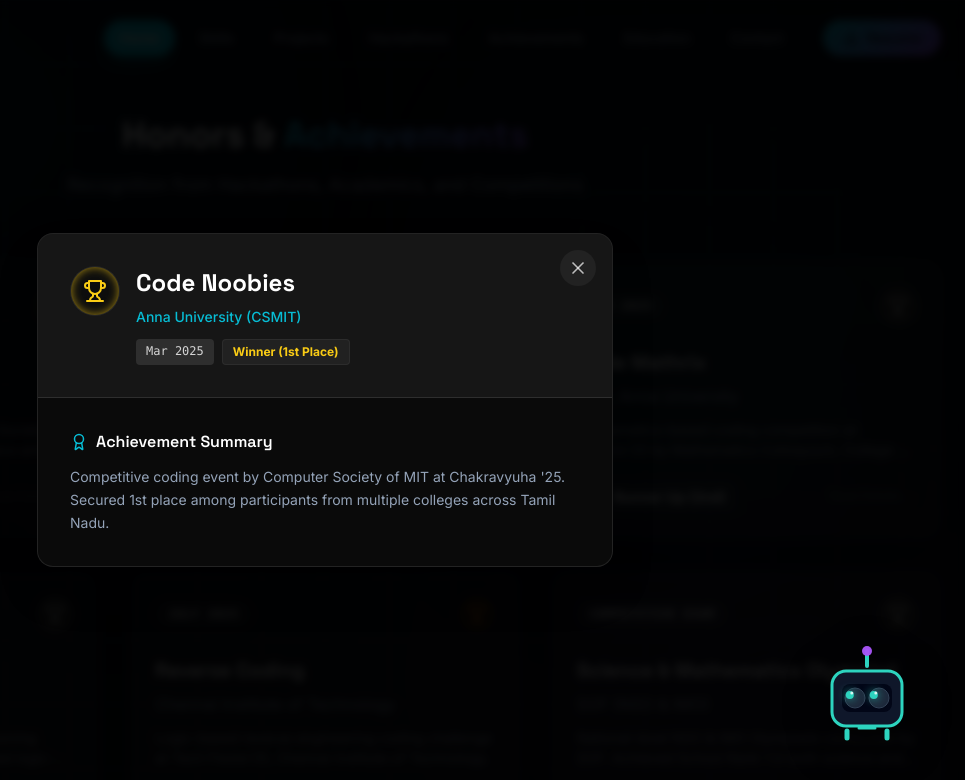
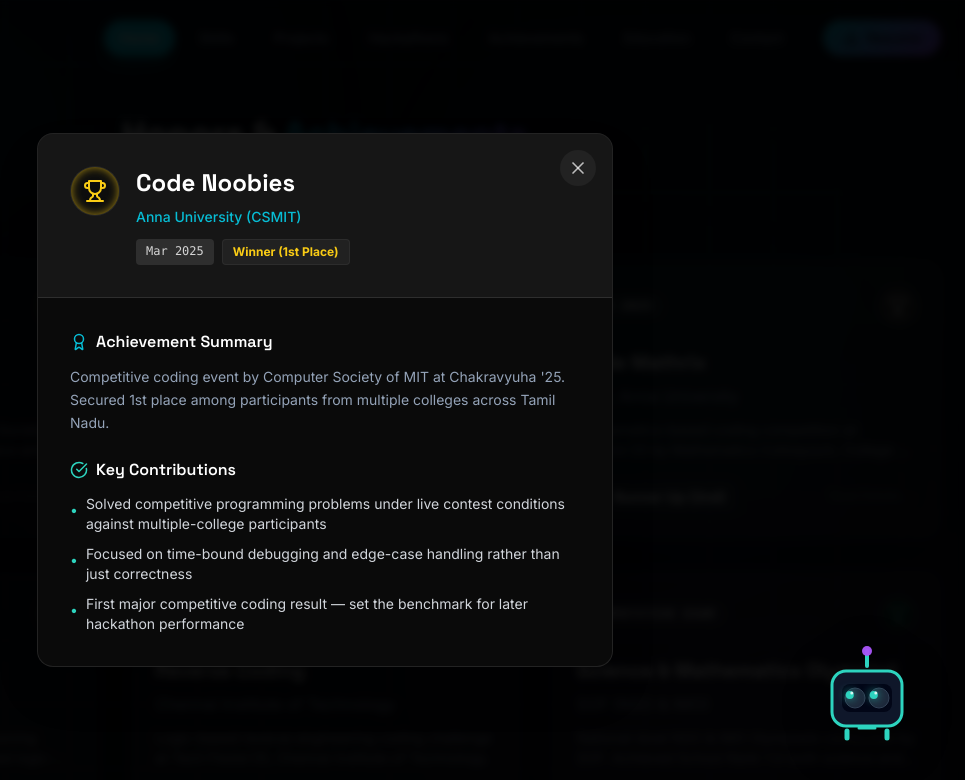
Before and after one commit to shriram-s7/portfolio-s-shriram, a React (Vite) app: page / in a window 1280 px wide. Both pictures are taken after a click on the element 218 px from the left and 4821 px from the top of the page. Shown: the part 4421-5201 px from the top of the page, without its empty margins (315-1280 px from the left). Built offline with nearby package versions, Linux system fonts and the light colour scheme; the HTML template or start-up script is replaced by a standard one.

Commit message:
display key contributions and verify links in achievements detail modal

```diff
--- a/src/components/portfolio/Achievements.tsx
+++ b/src/components/portfolio/Achievements.tsx
@@ -1,5 +1,5 @@
 import { useState, useEffect } from 'react';
-import { Trophy, X, ZoomIn, ZoomOut, Medal, Award, ExternalLink, ChevronDown, ChevronUp } from 'lucide-react';
+import { Trophy, X, ZoomIn, ZoomOut, Medal, Award, ExternalLink, ChevronDown, ChevronUp, CheckCircle } from 'lucide-react';
 
 interface Achievement {
   id: number;
@@ -11,6 +11,8 @@
   color: string;
   glow: string;
   icon?: string;
+  myContribution?: string[];
+  verifyLink?: string;
 }
 
 interface CourseCert {
@@ -390,7 +392,8 @@
               </div>
             </div>
 
-            <div className="p-6 md:p-8 overflow-y-auto">
+            <div className="p-6 md:p-8 overflow-y-auto space-y-6">
+              <div>
                 <h4 className="text-base font-semibold text-white mb-3 flex items-center gap-2">
                   <Award size={18} className="text-primary" />
                   Achievement Summary
@@ -398,6 +401,38 @@
                 <p className="text-sm text-muted-foreground leading-relaxed">
                   {selectedAchievement.description}
                 </p>
+              </div>
+
+              {selectedAchievement.myContribution && selectedAchievement.myContribution.length > 0 && (
+                <div>
+                  <h4 className="text-base font-semibold text-white mb-3 flex items-center gap-2">
+                    <CheckCircle size={18} className="text-teal-400" />
+                    Key Contributions
+                  </h4>
+                  <ul className="space-y-2.5">
+                    {selectedAchievement.myContribution.map((contribution, idx) => (
+                      <li key={idx} className="flex items-start gap-2 text-sm text-gray-300">
+                        <span className="text-teal-400 shrink-0 mt-1.5">•</span>
+                        <span>{contribution}</span>
+                      </li>
+                    ))}
+                  </ul>
+                </div>
+              )}
+
+              {selectedAchievement.verifyLink && selectedAchievement.verifyLink !== '#' && (
+                <div className="pt-2">
+                  <a
+                    href={selectedAchievement.verifyLink}
+                    target="_blank"
+                    rel="noopener noreferrer"
+                    className="inline-flex items-center gap-2 bg-teal-500/10 text-teal-400 border border-teal-500/20 hover:bg-teal-500/20 text-xs font-semibold px-4 py-2 rounded-lg transition-all"
+                  >
+                    <ExternalLink size={14} />
+                    <span>Verify Credential / View Proof</span>
+                  </a>
+                </div>
+              )}
             </div>
           </div>
         </div>
```
Lines whose indentation alone changed are shown as unchanged.
